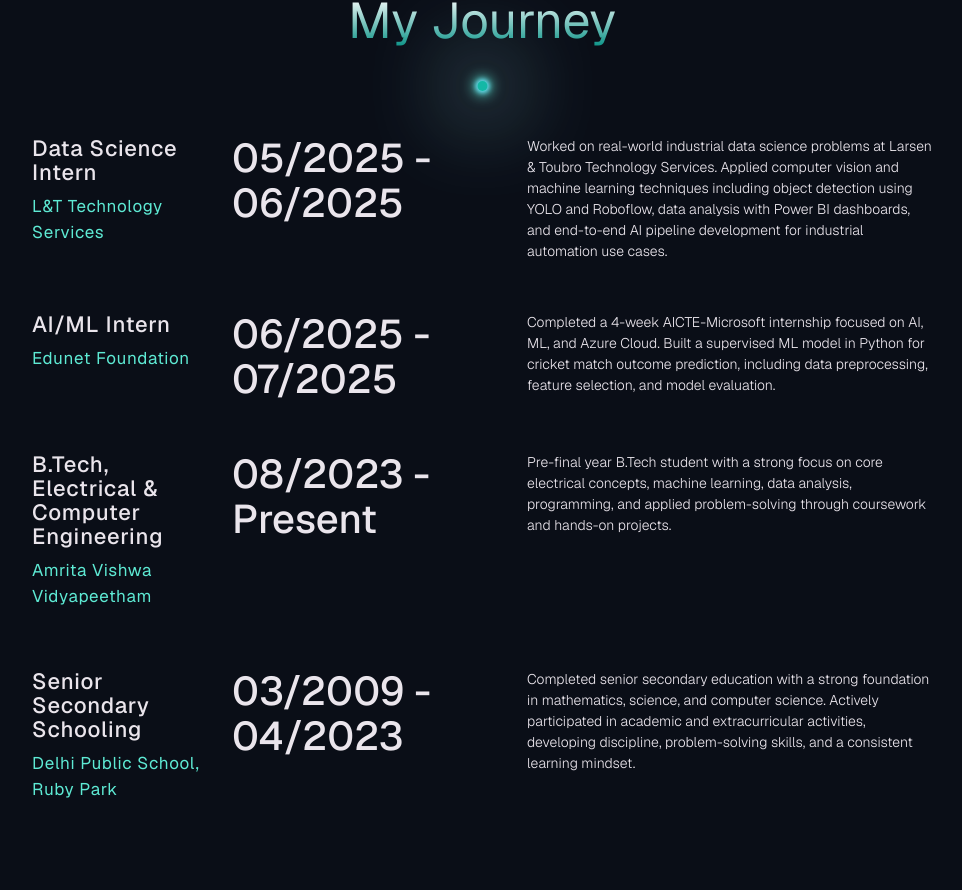
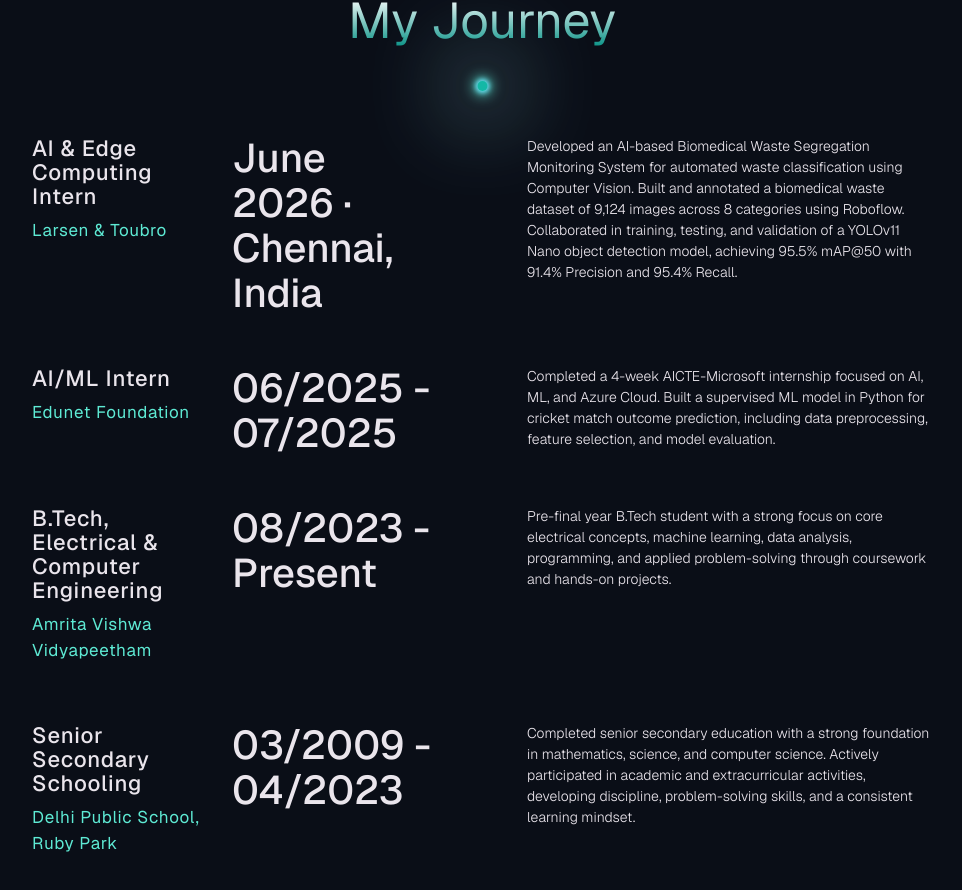
Before and after one commit to CoderAnush/ANUSH-PORTFOLIO, a Next.js app: page / in a window 1280 px wide. Shown: the part 2574-3464 px from the top of the page, without its empty margins (158-1120 px from the left). Built offline with nearby package versions, Linux system fonts and the light colour scheme; no server answers.

Commit message:
fix: correct L&T internship - AI & Edge Computing Intern, Larsen & Toubro, June 2026

```diff
--- a/legacy/components/Career.tsx
+++ b/legacy/components/Career.tsx
@@ -16,13 +16,13 @@ const Career = () => {
         <div className="career-info-box">
             <div className="career-info-in">
               <div className="career-role">
-                <h4>Data Science Intern</h4>
-                <h5>L&T Technology Services</h5>
+                <h4>AI &amp; Edge Computing Intern</h4>
+                <h5>Larsen &amp; Toubro</h5>
               </div>
-              <h3>05/2025 - 06/2025</h3>
+              <h3>June 2026 · Chennai, India</h3>
             </div>
             <p>
-              Worked on real-world industrial data science problems at Larsen & Toubro Technology Services. Applied computer vision and machine learning techniques including object detection using YOLO and Roboflow, data analysis with Power BI dashboards, and end-to-end AI pipeline development for industrial automation use cases.
+              Developed an AI-based Biomedical Waste Segregation Monitoring System for automated waste classification using Computer Vision. Built and annotated a biomedical waste dataset of 9,124 images across 8 categories using Roboflow. Collaborated in training, testing, and validation of a YOLOv11 Nano object detection model, achieving 95.5% mAP@50 with 91.4% Precision and 95.4% Recall.
             </p>
           </div>
 
```
